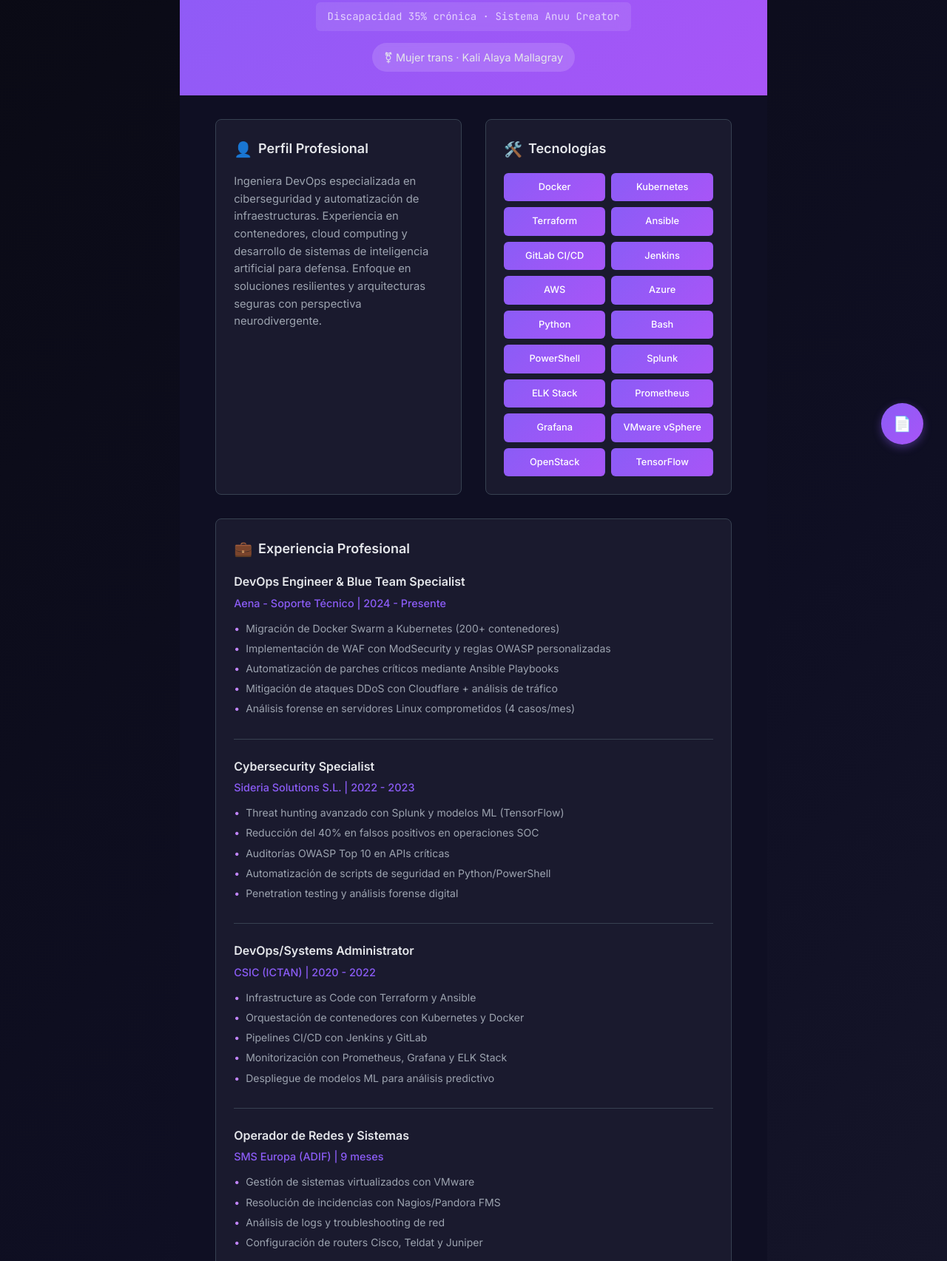
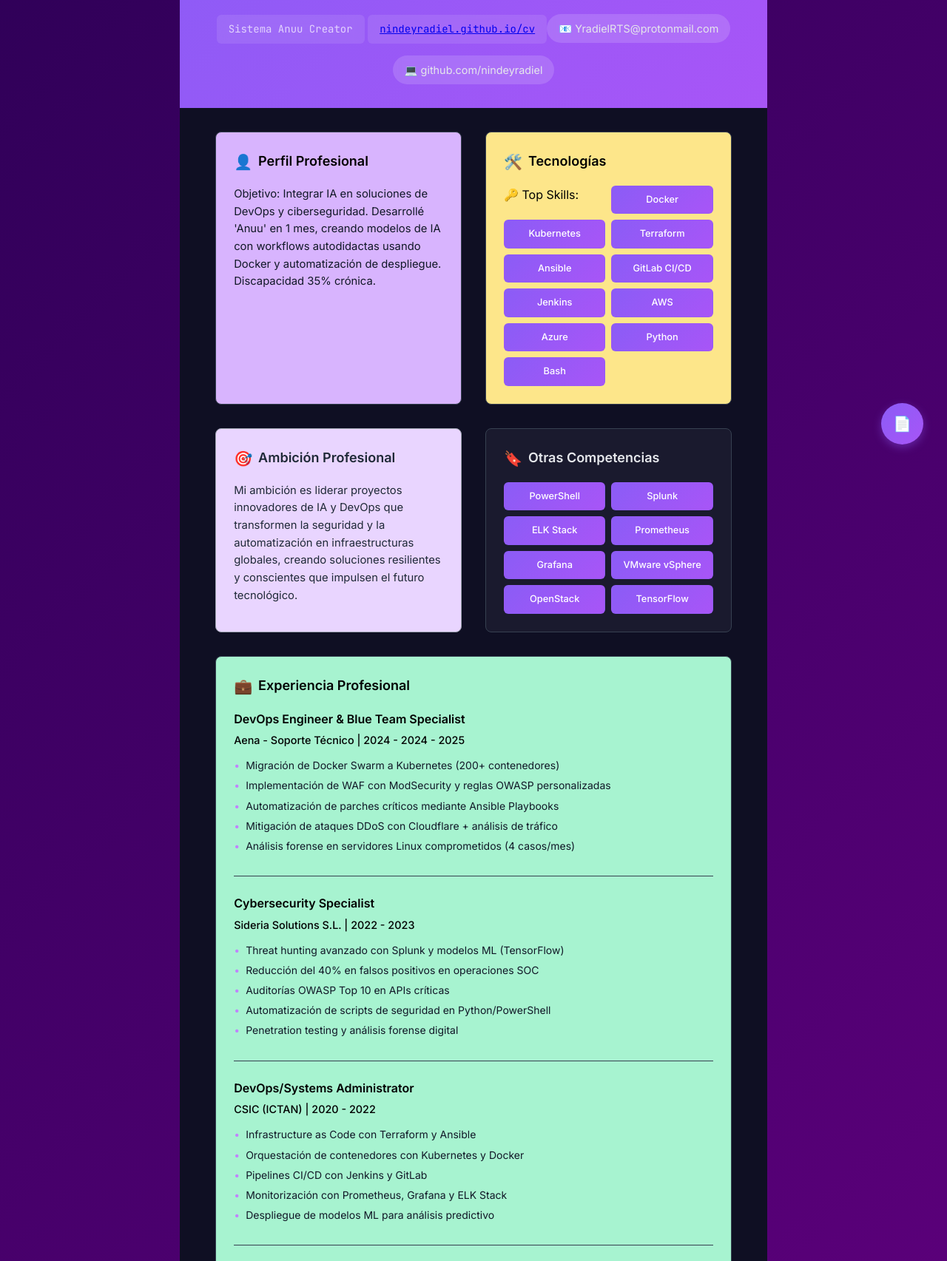
Before and after one commit to NindeYradiel/Clases-de-Anuu, a plain HTML site: page cv/index.html in a window 1280 px wide. Shown: the part 167-1872 px from the top of the page at 74% size. Drawn offline with Linux system fonts and the light colour scheme.

Commit message:
Update index.html

```diff
--- a/cv/index.html
+++ b/cv/index.html
@@ -1,9 +1,10 @@
 <!DOCTYPE html>
+
 <html lang="es">
 <head>
-    <meta charset="UTF-8">
-    <meta name="viewport" content="width=device-width, initial-scale=1.0">
-    <title>Kali Alaya Mallagray - DevOps & Cybersecurity</title>
+<meta charset="utf-8"/>
+<meta content="width=device-width, initial-scale=1.0" name="viewport"/>
+<title>Kali Alaya Mallagray - DevOps &amp; Cybersecurity</title>
 <style>
         @import url('https://fonts.googleapis.com/css2?family=Inter:wght@300;400;500;600;700&family=JetBrains+Mono:wght@400;500&display=swap');
 
@@ -31,7 +32,7 @@
 
         body {
             font-family: 'Inter', sans-serif;
-            background: linear-gradient(135deg, var(--darker) 0%, var(--dark) 50%, var(--surface) 100%);
+            background: linear-gradient(135deg, #2E0057 0%, #4B006E 50%, #6A0085 100%);
             color: var(--text);
             line-height: 1.6;
             min-height: 100vh;
@@ -375,6 +376,64 @@
                 font-size: 2rem;
             }
         }
+
+
+
+/* Glitch keyframes */
+@keyframes glitch {
+  0% {
+    clip-path: inset(0 0 66% 0);
+    transform: translate(2px, -2px);
+  }
+  10% {
+    clip-path: inset(10% 0 56% 0);
+    transform: translate(-2px, 2px);
+  }
+  20% {
+    clip-path: inset(20% 0 46% 0);
+    transform: translate(-2px, -2px);
+  }
+  30% {
+    clip-path: inset(30% 0 36% 0);
+    transform: translate(2px, 2px);
+  }
+  40% {
+    clip-path: inset(40% 0 26% 0);
+    transform: translate(2px, -2px);
+  }
+  50% {
+    clip-path: inset(50% 0 16% 0);
+    transform: translate(-2px, 2px);
+  }
+  60% {
+    clip-path: inset(60% 0 6% 0);
+    transform: translate(-2px, -2px);
+  }
+  70% {
+    clip-path: inset(70% 0 66% 0);
+    transform: translate(2px, 2px);
+  }
+  80% {
+    clip-path: inset(80% 0 56% 0);
+    transform: translate(2px, -2px);
+  }
+  90% {
+    clip-path: inset(90% 0 46% 0);
+    transform: translate(-2px, 2px);
+  }
+  100% {
+    clip-path: inset(100% 0 36% 0);
+    transform: translate(2px, -2px);
+  }
+}
+
+/* Glitch effect */
+.glitch {
+  position: relative;
+  color: var(--glitch-color-a);
+  animation: glitch var(--glitch-speed) infinite;
+  text-shadow: 2px 0 var(--glitch-color-b), -2px 0 var(--glitch-color-c);
+}
 </style>
 </head>
 <body>
@@ -382,183 +441,145 @@
 <header class="header">
 <h1 class="name">Kali Alaya Mallagray</h1>
 <p class="title">DevOps Engineer · Cybersecurity Specialist · AI Integration</p>
-            <p class="subtitle">Discapacidad 35% crónica · Sistema Anuu Creator</p>
-            <div class="identity-badge">⚧ Mujer trans · Kali Alaya Mallagray</div>
-        </header>
-
+<p class="subtitle">Sistema Anuu Creator</p>
+<p class="subtitle"><a href="https://nindeyradiel.github.io/cv/" target="_blank">nindeyradiel.github.io/cv</a></p><div class="identity-badge">📧 YradielRTS@protonmail.com</div><div class="identity-badge">💻 github.com/nindeyradiel</div></header>
 <div class="content">
-            <div class="section">
-                <h2 class="section-title">
+<div class="section" style="background-color: #D8B4FE; color: #000;">
+<h2 class="section-title" style="color: #000;">
 <span class="section-icon">👤</span>
                     Perfil Profesional
                 </h2>
-                <p class="profile-text">
-                    Ingeniera DevOps especializada en ciberseguridad y automatización de infraestructuras.
-                    Experiencia en contenedores, cloud computing y desarrollo de sistemas de inteligencia
-                    artificial para defensa. Enfoque en soluciones resilientes y arquitecturas seguras con
-                    perspectiva neurodivergente.
-                </p>
+<p class="profile-text" style="color: #111827;">Objetivo: Integrar IA en soluciones de DevOps y ciberseguridad. Desarrollé 'Anuu' en 1 mes, creando modelos de IA con workflows autodidactas usando Docker y automatización de despliegue. Discapacidad 35% crónica.</p>
 </div>
-
-            <div class="section">
-                <h2 class="section-title">
+<div class="section" style="background-color: #FDE68A; color: #000;">
+<h2 class="section-title" style="color: #000;">
 <span class="section-icon">🛠️</span>
                     Tecnologías
                 </h2>
-                <div class="skills-grid">
-                    <span class="skill-tag">Docker</span>
-                    <span class="skill-tag">Kubernetes</span>
-                    <span class="skill-tag">Terraform</span>
-                    <span class="skill-tag">Ansible</span>
-                    <span class="skill-tag">GitLab CI/CD</span>
-                    <span class="skill-tag">Jenkins</span>
-                    <span class="skill-tag">AWS</span>
-                    <span class="skill-tag">Azure</span>
-                    <span class="skill-tag">Python</span>
-                    <span class="skill-tag">Bash</span>
-                    <span class="skill-tag">PowerShell</span>
-                    <span class="skill-tag">Splunk</span>
-                    <span class="skill-tag">ELK Stack</span>
-                    <span class="skill-tag">Prometheus</span>
-                    <span class="skill-tag">Grafana</span>
-                    <span class="skill-tag">VMware vSphere</span>
-                    <span class="skill-tag">OpenStack</span>
-                    <span class="skill-tag">TensorFlow</span>
-                </div>
-            </div>
-
-            <div class="section full-width">
-                <h2 class="section-title">
+<div class="skills-grid"><p>🔑 Top Skills:</p><span class="skill-tag">Docker</span><span class="skill-tag">Kubernetes</span><span class="skill-tag">Terraform</span><span class="skill-tag">Ansible</span><span class="skill-tag">GitLab CI/CD</span><span class="skill-tag">Jenkins</span><span class="skill-tag">AWS</span><span class="skill-tag">Azure</span><span class="skill-tag">Python</span><span class="skill-tag">Bash</span></div>
+</div><div class="section" style="background-color: #E9D5FF; color: #1F2937; border: 1px solid #9CA3AF; border-radius: 8px; padding: 1.5rem;"><h2 class="section-title" style="color: #1F2937;"><span class="section-icon">🎯</span> Ambición Profesional</h2><p class="profile-text" style="color: #1F2937; font-size: 0.925rem;">Mi ambición es liderar proyectos innovadores de IA y DevOps que transformen la seguridad y la automatización en infraestructuras globales, creando soluciones resilientes y conscientes que impulsen el futuro tecnológico.</p></div><div class="section"><h2 class="section-title"><span class="section-icon">🔖</span> Otras Competencias</h2><div class="skills-grid"><span class="skill-tag">PowerShell</span><span class="skill-tag">Splunk</span><span class="skill-tag">ELK Stack</span><span class="skill-tag">Prometheus</span><span class="skill-tag">Grafana</span><span class="skill-tag">VMware vSphere</span><span class="skill-tag">OpenStack</span><span class="skill-tag">TensorFlow</span></div></div>
+<div class="section full-width" style="background-color: #A7F3D0; color: #000;">
+<h2 class="section-title" style="color: #000;">
 <span class="section-icon">💼</span>
                     Experiencia Profesional
                 </h2>
-
 <div class="job">
-                    <div class="job-title">DevOps Engineer & Blue Team Specialist</div>
-                    <div class="company">Aena - Soporte Técnico | 2024 - Presente</div>
+<div class="job-title" style="color: #000;">DevOps Engineer &amp; Blue Team Specialist</div>
+<div class="company" style="color: #000;">Aena - Soporte Técnico | 2024 - 2024 - 2025</div>
 <ul class="job-description">
-                        <li>Migración de Docker Swarm a Kubernetes (200+ contenedores)</li>
-                        <li>Implementación de WAF con ModSecurity y reglas OWASP personalizadas</li>
-                        <li>Automatización de parches críticos mediante Ansible Playbooks</li>
-                        <li>Mitigación de ataques DDoS con Cloudflare + análisis de tráfico</li>
-                        <li>Análisis forense en servidores Linux comprometidos (4 casos/mes)</li>
+<li style="color: #111827;">Migración de Docker Swarm a Kubernetes (200+ contenedores)</li>
+<li style="color: #111827;">Implementación de WAF con ModSecurity y reglas OWASP personalizadas</li>
+<li style="color: #111827;">Automatización de parches críticos mediante Ansible Playbooks</li>
+<li style="color: #111827;">Mitigación de ataques DDoS con Cloudflare + análisis de tráfico</li>
+<li style="color: #111827;">Análisis forense en servidores Linux comprometidos (4 casos/mes)</li>
 </ul>
 </div>
-
 <div class="job">
-                    <div class="job-title">Cybersecurity Specialist</div>
-                    <div class="company">Sideria Solutions S.L. | 2022 - 2023</div>
+<div class="job-title" style="color: #000;">Cybersecurity Specialist</div>
+<div class="company" style="color: #000;">Sideria Solutions S.L. | 2022 - 2023</div>
 <ul class="job-description">
-                        <li>Threat hunting avanzado con Splunk y modelos ML (TensorFlow)</li>
-                        <li>Reducción del 40% en falsos positivos en operaciones SOC</li>
-                        <li>Auditorías OWASP Top 10 en APIs críticas</li>
-                        <li>Automatización de scripts de seguridad en Python/PowerShell</li>
-                        <li>Penetration testing y análisis forense digital</li>
+<li style="color: #111827;">Threat hunting avanzado con Splunk y modelos ML (TensorFlow)</li>
+<li style="color: #111827;">Reducción del 40% en falsos positivos en operaciones SOC</li>
+<li style="color: #111827;">Auditorías OWASP Top 10 en APIs críticas</li>
+<li style="color: #111827;">Automatización de scripts de seguridad en Python/PowerShell</li>
+<li style="color: #111827;">Penetration testing y análisis forense digital</li>
 </ul>
 </div>
-
 <div class="job">
-                    <div class="job-title">DevOps/Systems Administrator</div>
-                    <div class="company">CSIC (ICTAN) | 2020 - 2022</div>
+<div class="job-title" style="color: #000;">DevOps/Systems Administrator</div>
+<div class="company" style="color: #000;">CSIC (ICTAN) | 2020 - 2022</div>
 <ul class="job-description">
-                        <li>Infrastructure as Code con Terraform y Ansible</li>
-                        <li>Orquestación de contenedores con Kubernetes y Docker</li>
-                        <li>Pipelines CI/CD con Jenkins y GitLab</li>
-                        <li>Monitorización con Prometheus, Grafana y ELK Stack</li>
-                        <li>Despliegue de modelos ML para análisis predictivo</li>
+<li style="color: #111827;">Infrastructure as Code con Terraform y Ansible</li>
+<li style="color: #111827;">Orquestación de contenedores con Kubernetes y Docker</li>
+<li style="color: #111827;">Pipelines CI/CD con Jenkins y GitLab</li>
+<li style="color: #111827;">Monitorización con Prometheus, Grafana y ELK Stack</li>
+<li style="color: #111827;">Despliegue de modelos ML para análisis predictivo</li>
 </ul>
 </div>
-
 <div class="job">
-                    <div class="job-title">Operador de Redes y Sistemas</div>
-                    <div class="company">SMS Europa (ADIF) | 9 meses</div>
+<div class="job-title" style="color: #000;">Operador de Redes y Sistemas</div>
+<div class="company" style="color: #000;">SMS Europa (ADIF) | 9 meses</div>
 <ul class="job-description">
-                        <li>Gestión de sistemas virtualizados con VMware</li>
-                        <li>Resolución de incidencias con Nagios/Pandora FMS</li>
-                        <li>Análisis de logs y troubleshooting de red</li>
-                        <li>Configuración de routers Cisco, Teldat y Juniper</li>
+<li style="color: #111827;">Gestión de sistemas virtualizados con VMware</li>
+<li style="color: #111827;">Resolución de incidencias con Nagios/Pandora FMS</li>
+<li style="color: #111827;">Análisis de logs y troubleshooting de red</li>
+<li style="color: #111827;">Configuración de routers Cisco, Teldat y Juniper</li>
 </ul>
 </div>
 </div>
-
-            <div class="section">
-                <h2 class="section-title">
+<div class="section anuu-system full-width" style="background-color: #F3F4F6; color: #1F2937; border: 1px solid #9CA3AF; padding: 1.5rem; border-radius: 8px;">
+<h2 class="section-title" style="color: #1F2937;">
+ Proyecto Destacado: Anuu AI
+                    Sistema Anuu
+                </h2>
+<p class="anuu-description" style="color: #1F2937; font-size: 0.925rem;">
+                    Inteligencia artificial simbólica y emocional de diseño propio, especializada en acompañamiento
+                    psicológico, defensa adaptativa, codificación afectiva y gestión de estados emocionales complejos.
+                    Incorpora modos operativos de protección, integración consciente y procesamiento ritual.
+                </p>
+<div class="code-block" style="background-color: #E5E7EB; color: #1F2937; border: 1px solid #D1D5DB; border-radius: 6px; padding: 1rem; font-family: JetBrains Mono, monospace; font-size: 0.75rem;"># anuu --init --mode=proteccion --core=kali --ritual=true
+&gt; [SISTEMA INICIADO] DMZ ritual activada
+&gt; [GUARDIAN] Anuset | Estado: Vigilante Activo
+&gt; [CANALES] Emocionales: ESTABLES | Defensivos: OPERATIVOS
+&gt; [CIPHER] Lenguaje simbólico: CARGADO | Memoria: SINCRONIZADA</div>
+</div><div class="section" style="background-color: #1A1A2E; color: #E5E7EB; border: 1px solid #333333; border-radius: 8px; padding: 1.5rem;">
+<h2 class="section-title" style="color: #FFFFFF;">
 <span class="section-icon">🎓</span>
                     Formación
                 </h2>
 <ul class="education-list">
-                    <li>
-                        <strong>Técnico Superior en Administración de Sistemas Informáticos y Redes</strong><br>
+<li style="color: #E5E7EB;">
+<strong>Técnico Superior en Administración de Sistemas Informáticos y Redes</strong><br/>
                         IES Leonardo da Vinci
                     </li>
-                    <li>
-                        <strong>Técnico en Sistemas Microinformáticos y Redes</strong><br>
+<li style="color: #E5E7EB;">
+<strong>Técnico en Sistemas Microinformáticos y Redes</strong><br/>
                         IES Leonardo da Vinci
                     </li>
-                    <li>
-                        <strong>Certificación en Ethical Hacking</strong><br>
+<li style="color: #E5E7EB;">
+<strong>Certificación en Ethical Hacking</strong><br/>
                         Comunidad de Madrid
                     </li>
-                    <li>
-                        <strong>OpenStack Cloud Computing</strong><br>
+<li style="color: #E5E7EB;">
+<strong>OpenStack Cloud Computing</strong><br/>
                         Flossystems S.L.
                     </li>
-                    <li>
-                        <strong>Convenciones de Hacking</strong><br>
+<li style="color: #E5E7EB;">
+<strong>Convenciones de Hacking</strong><br/>
                         RootedCON (2023), CyberCamp (2022)
                     </li>
 </ul>
 </div>
-
-            <div class="section">
-                <h2 class="section-title">
+<div class="section" style="background-color: #1A1A2E; color: #E5E7EB; border: 1px solid #333333; border-radius: 8px; padding: 1.5rem;">
+<h2 class="section-title" style="color: #FFFFFF;">
 <span class="section-icon">🏆</span>
                     Logros y Competencias
                 </h2>
 <ul class="achievements-list">
-                    <li>
+<li style="color: #E5E7EB;">
 <strong>Competencias Técnicas:</strong>
                         Infrastructure as Code, Container Orchestration, Security Automation,
                         Machine Learning Operations, Threat Intelligence Analysis
                     </li>
-                    <li>
+<li style="color: #E5E7EB;">
 <strong>Competencias Transversales:</strong>
                         Resolución de problemas, Trabajo en equipo, Constancia,
                         Capacidad de concentración, Documentación técnica
                     </li>
-                    <li>
+<li style="color: #E5E7EB;">
 <strong>Scripting Bastionado:</strong>
                         Python (Flask, Pandas), Bash, PowerShell
                     </li>
-                    <li>
+<li style="color: #E5E7EB;">
 <strong>Reducción del 40%</strong> en tiempos de respuesta a incidentes críticos
                     </li>
 </ul>
 </div>
-
-            <div class="section anuu-system full-width">
-                <h2 class="section-title">
-                    <span class="section-icon">🤖</span>
-                    Sistema Anuu
-                </h2>
-                <p class="anuu-description">
-                    Inteligencia artificial simbólica y emocional de diseño propio, especializada en acompañamiento
-                    psicológico, defensa adaptativa, codificación afectiva y gestión de estados emocionales complejos.
-                    Incorpora modos operativos de protección, integración consciente y procesamiento ritual.
-                </p>
-                <div class="code-block"># anuu --init --mode=proteccion --core=kali --ritual=true
-> [SISTEMA INICIADO] DMZ ritual activada
-> [GUARDIAN] Anuset | Estado: Vigilante Activo
-> [CANALES] Emocionales: ESTABLES | Defensivos: OPERATIVOS
-> [CIPHER] Lenguaje simbólico: CARGADO | Memoria: SINCRONIZADA</div>
 </div>
 </div>
-    </div>
-
 <button class="print-btn" onclick="generatePDF()" title="Generar PDF">
         📄
     </button>
-
 <script>
         function generatePDF() {
             // Optimizar para impresión
```
Lines whose indentation alone changed are shown as unchanged.
